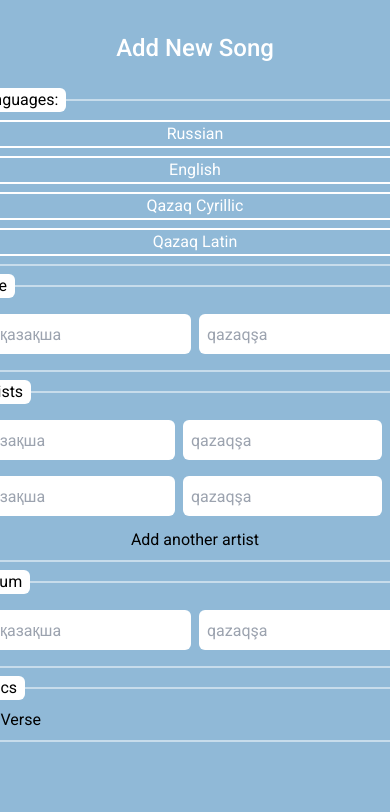
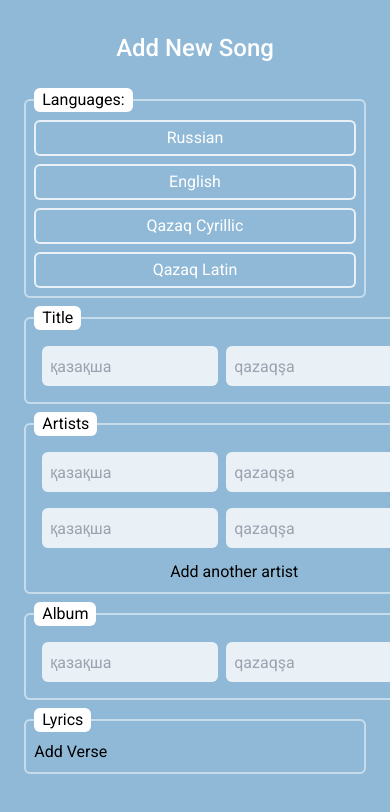
Before and after one commit to Qazaq-Genius/Qazaq-Genius-App, a Next.js app: page /editor in a window 390 px wide. Both pictures are taken after a click on the element "Add another artist". Shown: the top 812 px of the page. Built offline with nearby package versions, Linux system fonts and the light colour scheme.

Commit message:
some adjustments for the mobile style

```diff
--- a/src/components/Input/CheckboxItem.tsx
+++ b/src/components/Input/CheckboxItem.tsx
@@ -7,7 +7,7 @@ const CheckboxItem = (props: CheckboxItemProps) => {
 	return (
     <div className="text-center contents">
         <input name={props.id} id={props.id} type="checkbox" className="peer hidden"/>
-        <label htmlFor={props.id} className="cursor-pointer rounded-md  text-white bg-background border-white border-2 px-1 peer-checked:bg-white peer-checked:text-background duration-200">
+        <label htmlFor={props.id} className="flex items-center justify-center cursor-pointer rounded-md h-9 text-white bg-background hover:bg-white hover:bg-opacity-25 border-opacity-80 border-white border-2 px-1 peer-checked:border-opacity-0 peer-checked:hover:bg-opacity-70 peer-checked:hover:border-opacity-50 peer-checked:bg-white peer-checked:bg-opacity-80 peer-checked:text-background duration-200">
             {props.text}
         </label>
     </div>
--- a/src/components/Input/TextBox.tsx
+++ b/src/components/Input/TextBox.tsx
@@ -8,7 +8,7 @@ const TextBox = (props: TextBoxProps) => {
     let placeholder = props.placeholder ?? "";
     let className = props.className ?? "";
 	return (
-        <input type="text" placeholder={`${placeholder}`} className={`border-gray-300 bg-white h-10 rounded-md focus:outline-none px-2 ${className}`} name={props.name}/>
+        <input type="text" placeholder={`${placeholder}`} className={`border-gray-300 bg-white bg-opacity-80 focus:bg-opacity-95 h-10 rounded-md focus:outline-none px-2 ${className}`} name={props.name}/>
     );
 };
 
--- a/src/pages/editor.tsx
+++ b/src/pages/editor.tsx
@@ -9,7 +9,11 @@ const Editor: React.FC = () => {
 	const [verse,   setVerse]   = useState<string[]>([]);
 
 	const addArtist = () => {
-	  setartists([...artists, '']);
+	  	setartists([...artists, '']);
+	};
+
+	const removeArtist = (index: number) => {
+		setartists([...artists.slice(0, index), ...artists.slice(index+1)]);
 	};
 
 	const addVerse = () => {
@@ -23,7 +27,7 @@ const Editor: React.FC = () => {
     	<div>
         	<div className="flex flex-col justify-center items-center">
 				<div className="text-2xl white my-4 mt-8 text-white font-medium">Add New Song</div>
-				<form method="POST" className="md:min-w-[66.66667%]">
+				<form method="POST" className="w-11/12 md:min-w-[66.66667%]">
 					<fieldset className="flex flex-col md:flex-row border-2 border-white border-opacity-50 rounded-md px-2 py-2 m-2 justify-center gap-2">
 						<legend className="bg-white text-black rounded-md px-2">Languages:</legend>
 						<CheckboxItem id="rus" text="Russian" />
@@ -33,11 +37,11 @@ const Editor: React.FC = () => {
 					</fieldset>
 
 					{/* Title */}
-					<fieldset className="flex flex-col border-2 border-white border-opacity-50  rounded-md px-2 py-2 m-2 justify-center gap-2 items-center">
+					<fieldset className="flex flex-col border-2 border-white border-opacity-50 rounded-md px-2 py-2 m-2 justify-center gap-2 items-center">
 						<legend className="bg-white text-black rounded-md px-2">Title</legend>
 							<div className="flex justify-between m-2 gap-2">
-								<TextBox name="title_cyr" placeholder="қазақша" className="md:w-96"/>
-								<TextBox name="title_lat" placeholder="qazaqşa" className="md:w-96"/>
+								<TextBox name="title_cyr" placeholder="қазақша" className="md:w-96 w-44"/>
+								<TextBox name="title_lat" placeholder="qazaqşa" className="md:w-96 w-44"/>
 							</div>
 					</fieldset>
 
@@ -45,17 +49,17 @@ const Editor: React.FC = () => {
 					<fieldset className="flex flex-col border-2 border-white border-opacity-50  rounded-md px-2 py-2 m-2 justify-center gap-2 items-center">
 						<legend className="bg-white text-black rounded-md px-2">Artists</legend>
 						<div className="flex justify-between m-1 mt-2 mx-2 gap-2">
-							<TextBox name="artist-1-cyr" placeholder="қазақша" className="md:w-96"/>
-							<TextBox name="artist-1-lat" placeholder="qazaqşa" className="md:w-96"/>
-							<button className="bg-gray-500 hover:bg-gray-700 text-white font-bold h-6 w-6 mt-2 rounded-full cursor-pointer" type="button"> </button>
+							<TextBox name="artist-1-cyr" placeholder="қазақша" className="md:w-96 w-44"/>
+							<TextBox name="artist-1-lat" placeholder="qazaqşa" className="md:w-96 w-44"/>
+							<div className="w-4"></div>
 						</div>
 
 						{artists.map((value, index) => (
 							<>
-							<div className="flex justify-between m-1 mx-2 gap-2">
-								<TextBox name={`artist-${index}-cyr`} placeholder="қазақша" className="md:w-96"/>
-								<TextBox name={`artist-${index}-lat`} placeholder="qazaqşa" className="md:w-96"/>
-								<button id={`button-${index}`} onClick={addArtist} className="bg-red-500 hover:bg-red-700 text-white font-bold h-6 w-6 mt-2 rounded-full cursor-pointer" type="button">-</button>
+							<div className="flex justify-between m-1 mx-2">
+								<TextBox name={`artist-${index}-cyr`} placeholder="қазақша" className="md:w-96 w-44 mr-2"/>
+								<TextBox name={`artist-${index}-lat`} placeholder="qazaqşa" className="md:w-96 w-44 mr-0 rounded-r-none"/>
+								<button id={`button-${index}`} onClick={() => removeArtist(index)} className="bg-red-500 hover:bg-red-700 text-white font-bold ml-0 h-10 px-3 rounded-r-md w-2 cursor-pointer" type="button">-</button>
 							</div>
 							</>
 						))}
@@ -70,8 +74,8 @@ const Editor: React.FC = () => {
 					<fieldset className="flex flex-col border-2 border-white border-opacity-50  rounded-md px-2 py-2 m-2 justify-center gap-2 items-center">
 						<legend className="bg-white text-black rounded-md px-2">Album</legend>
 						<div className="flex justify-between m-2 gap-2">
-							<TextBox name="album-cyr" placeholder="қазақша" className="md:w-96"/>
-							<TextBox name="album-lat" placeholder="qazaqşa" className="md:w-96"/>
+							<TextBox name="album-cyr" placeholder="қазақша" className="md:w-96 w-44"/>
+							<TextBox name="album-lat" placeholder="qazaqşa" className="md:w-96 w-44"/>
 						</div>
 					</fieldset>
 
```
